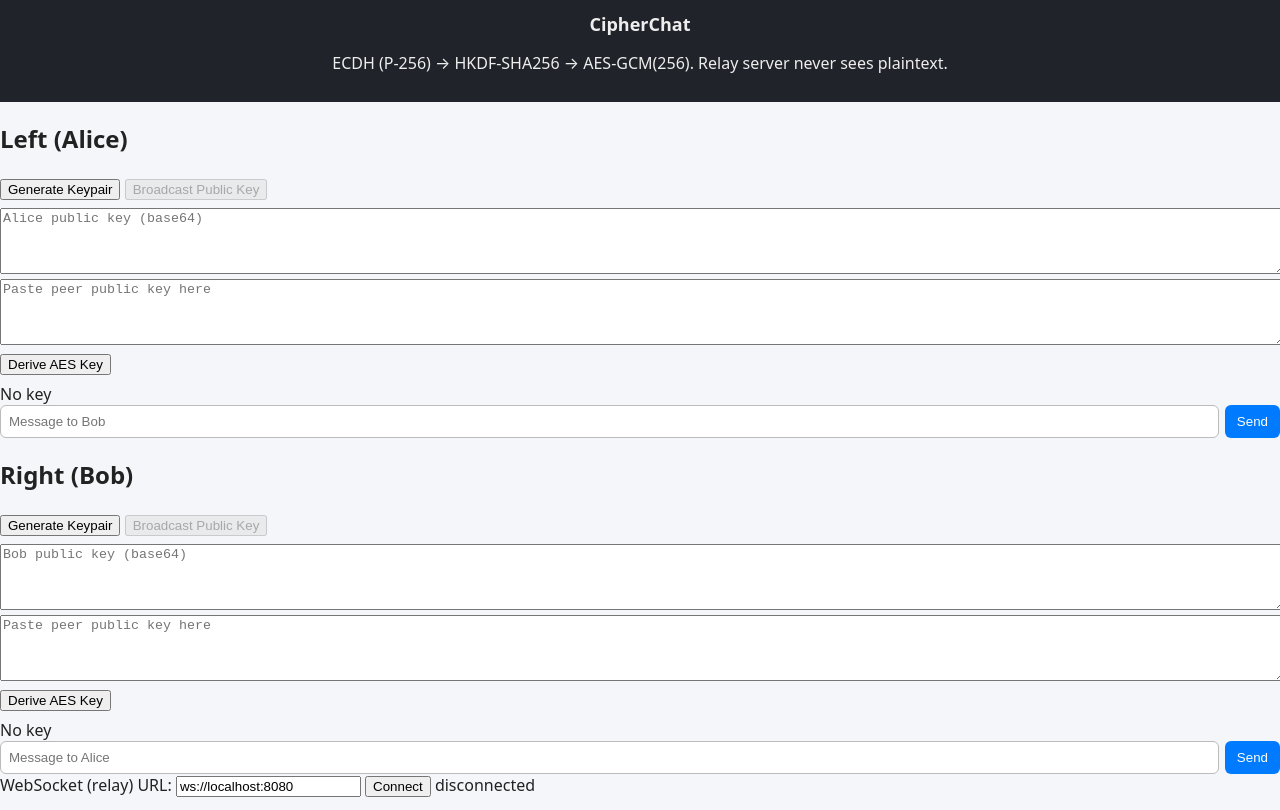
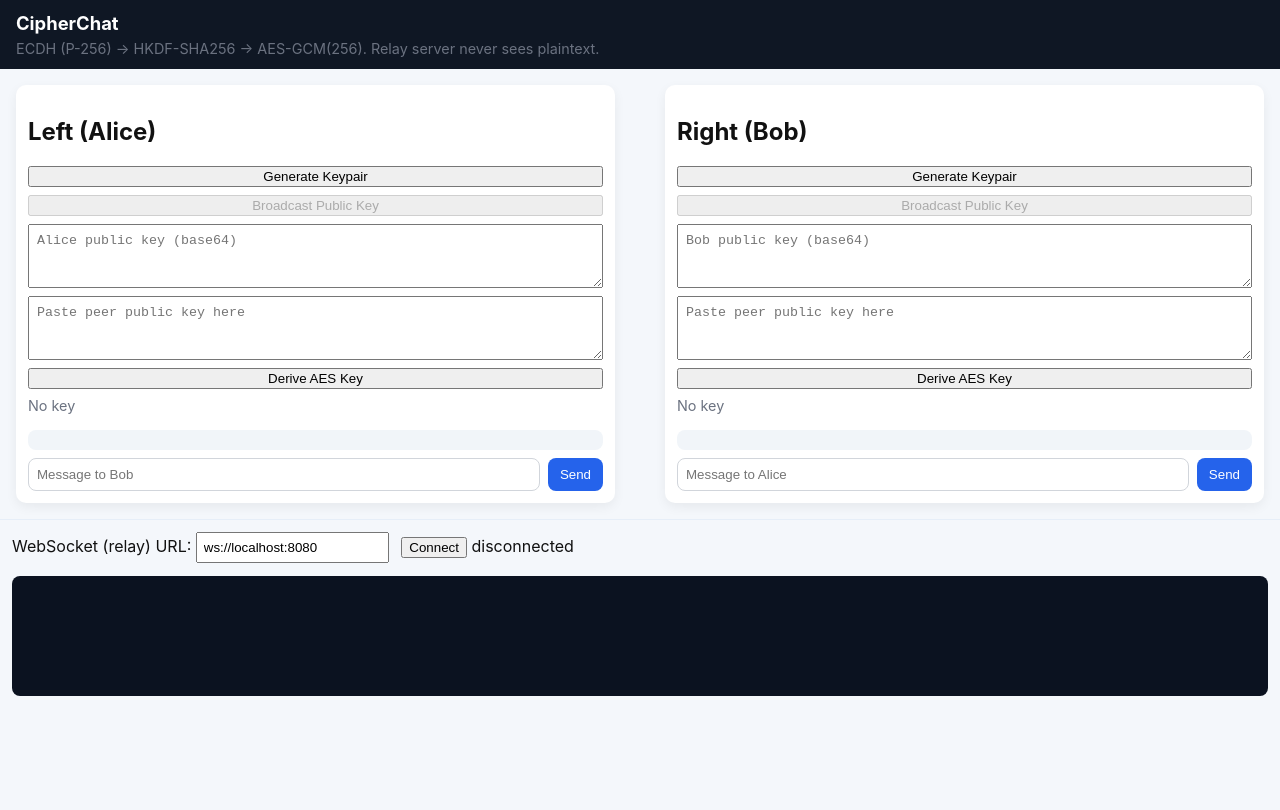
Before and after one commit to Namoj-design/AES-Project, a plain HTML site: page client/index.html in a window 1280 px wide. Drawn offline with Linux system fonts and the light colour scheme.

Commit message:
new eidt

```diff
--- a/client/style.css
+++ b/client/style.css
@@ -1,92 +1,26 @@
-body{
-  margin:0;
-  font-family:system-ui, -apple-system, Segoe UI, Roboto, sans-serif;
-  background:#f4f6fa;
-  color:#222;
-  display:flex;
-  flex-direction:column;
-  min-height:100vh;
+:root{
+  --bg:#f4f7fb; --card:#ffffff; --muted:#6b7280; --accent:#2563eb;
+  --left:#dbeafe; --right:#fee2e2;
 }
-header{
-  text-align:center;
-  background:#20232a;
-  color:#eee;
-  padding:12px 8px;
-}
-h1{margin:0;font-size:18px}
-.chat-container{
-  flex:1;
-  display:flex;
-  flex-wrap:wrap;
-  justify-content:space-evenly;
-  padding:12px;
-  gap:16px;
-}
-.user-panel{
-  background:#fff;
-  border:1px solid #ccc;
-  border-radius:10px;
-  width:45%;
-  min-width:360px;
-  display:flex;
-  flex-direction:column;
-  padding:10px;
-  box-shadow:0 3px 8px rgba(0,0,0,0.1);
-}
-.user-panel h2{margin-top:0}
-.controls textarea{
-  width:100%;
-  font-family:monospace;
-  height:60px;
-  resize:vertical;
-}
-.controls button{margin-top:4px;margin-bottom:8px}
-.chat-box{
-  flex:1;
-  background:#eef1f6;
-  border-radius:8px;
-  padding:8px;
-  overflow-y:auto;
-  margin-bottom:6px;
-  display:flex;
-  flex-direction:column;
-}
-.bubble{
-  margin:4px 0;
-  padding:6px 10px;
-  border-radius:10px;
-  max-width:80%;
-  word-wrap:break-word;
-}
-.bubble.alice{
-  background:#dbeafe;
-  align-self:flex-end;
-}
-.bubble.bob{
-  background:#fce7f3;
-  align-self:flex-start;
-}
-.composer{
-  display:flex;
-  gap:6px;
-}
-.composer input{
-  flex:1;
-  padding:8px;
-  border:1px solid #bbb;
-  border-radius:6px;
-}
-.composer button{
-  padding:8px 12px;
-  border:none;
-  border-radius:6px;
-  background:#007bff;
-  color:#fff;
-  cursor:pointer;
-}
-footer{
-  text-align:center;
-  font-size:12px;
-  color:#666;
-  padding:6px;
-}
+*{box-sizing:border-box}
+body{margin:0;font-family:Inter,system-ui,Segoe UI,Roboto,Arial;background:var(--bg);color:#111}
+header{padding:12px 16px;background:#0f1724;color:#fff}
+header h1{margin:0;font-size:1.15rem}
+header p{margin:6px 0 0;color:var(--muted);font-size:0.9rem}
+.layout{display:flex;gap:16px;padding:16px;flex-wrap:wrap;justify-content:space-between}
+.panel{background:var(--card);border-radius:10px;padding:12px;box-shadow:0 4px 12px rgba(0,0,0,0.06);width:48%;min-width:320px;display:flex;flex-direction:column}
+.controls{display:flex;flex-direction:column;gap:8px;margin-bottom:8px}
+.controls textarea{height:64px;font-family:monospace;padding:8px;resize:vertical}
+.controls input{padding:8px}
+.status{font-size:0.9rem;color:var(--muted)}
+.chat{flex:1;background:#f1f5f9;padding:10px;border-radius:8px;overflow:auto;display:flex;flex-direction:column;gap:6px;margin:8px 0}
+.bubble{padding:8px 12px;border-radius:14px;max-width:78%;word-wrap:break-word}
+.bubble.left{align-self:flex-end;background:var(--left)}
+.bubble.right{align-self:flex-start;background:var(--right)}
+.composer{display:flex;gap:8px}
+.composer input{flex:1;padding:8px;border-radius:8px;border:1px solid #d1d5db}
+.composer button{padding:8px 12px;border-radius:8px;border:0;background:var(--accent);color:#fff;cursor:pointer}
+.console{padding:12px;border-top:1px solid #e6eef8}
+.console input{padding:6px;margin-right:8px}
+pre#log{height:120px;overflow:auto;background:#0b1220;color:#c7d2fe;padding:10px;border-radius:8px}
+@media (max-width:900px){ .panel{width:100%} .layout{padding:12px} }
```
